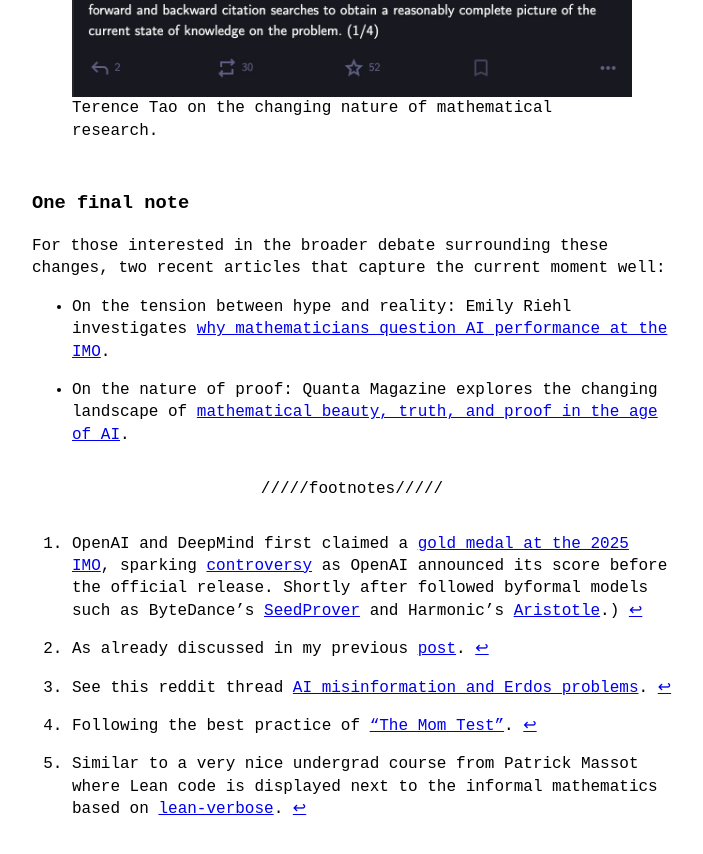
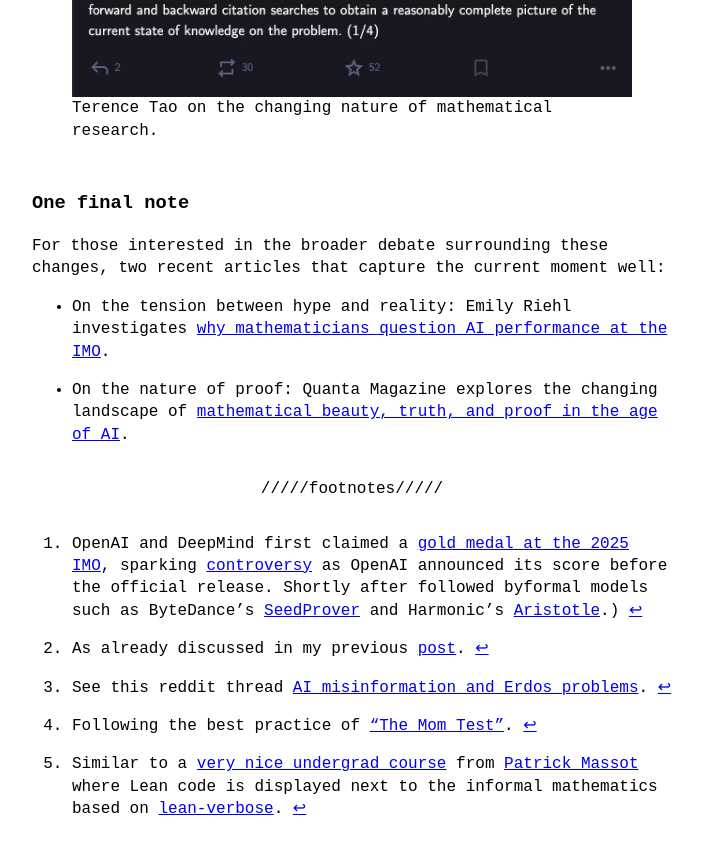
Before and after one commit to dsleo/dsleo.github.io, a Jekyll site: the page built from _posts/2025-12-12-mathematicians-future.md, in a window 1280 px wide and 900 px high, scrolled down 8903 px. Shown: the top 854 px of the window, without its empty margins (288-991 px from the left). Built offline with Jekyll 4.4.1, drawn with Linux system fonts in a browser that asks for light colours; part of the change alters nothing that is shown.

```diff
--- a/_posts/2025-12-12-mathematicians-future.md
+++ b/_posts/2025-12-12-mathematicians-future.md
@@ -171,4 +171,4 @@ For those interested in the broader debate surrounding these changes, two recent
 [^2]: As already discussed in my previous [post](https://dsleo.github.io/llm/2025/04/18/ai-for-mathematicians.html).
 [^3]: See this reddit thread [AI misinformation and Erdos problems](https://www.reddit.com/r/math/comments/1ob2v7t/ai_misinformation_and_erdos_problems/).
 [^4]: Following the best practice of ["The Mom Test"](https://www.momtestbook.com/).
-[^5]: Similar to a very nice undergrad course from Patrick Massot where Lean code is displayed next to the informal mathematics based on [lean-verbose](https://github.com/PatrickMassot/verbose-lean4).
+[^5]: Similar to a [very nice undergrad course](https://www.imo.universite-paris-saclay.fr/~patrick.massot/mdd154/) from [Patrick Massot](https://www.imo.universite-paris-saclay.fr/~patrick.massot/) where Lean code is displayed next to the informal mathematics based on [lean-verbose](https://github.com/PatrickMassot/verbose-lean4).
```
